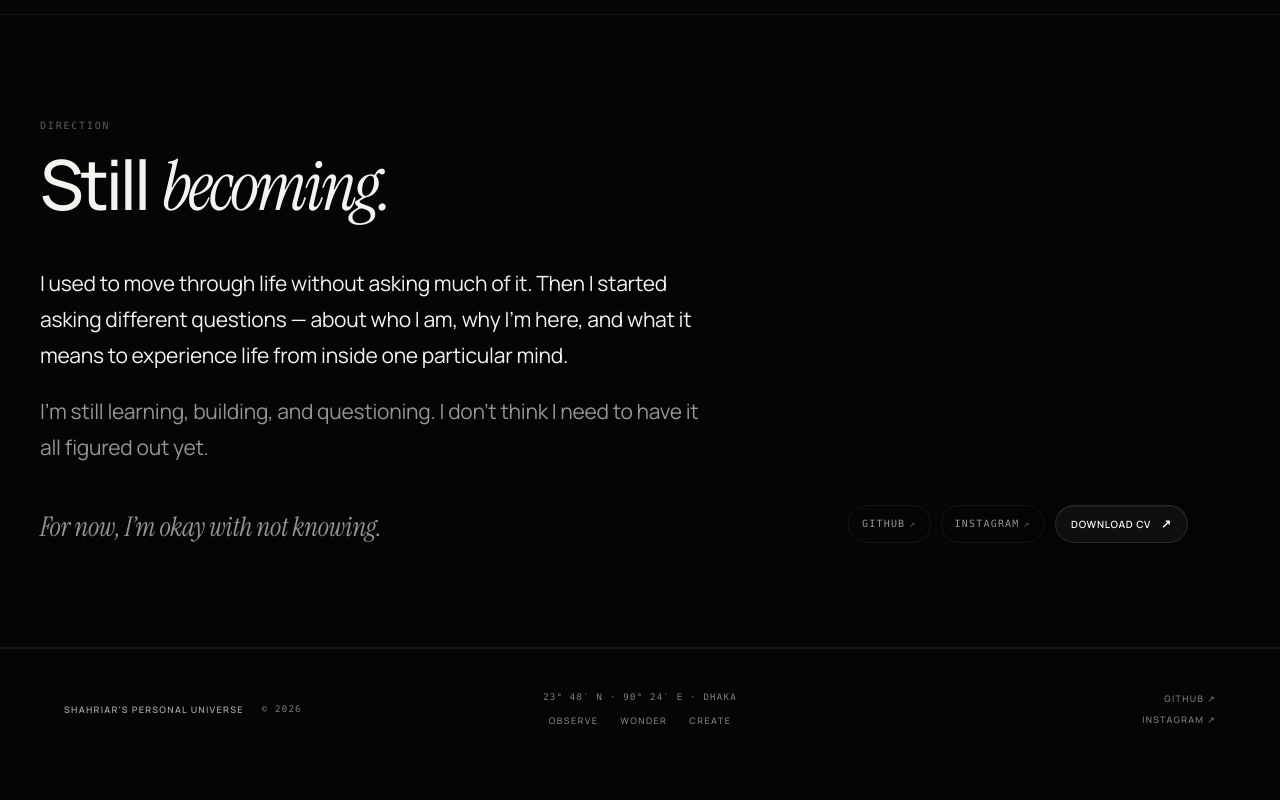
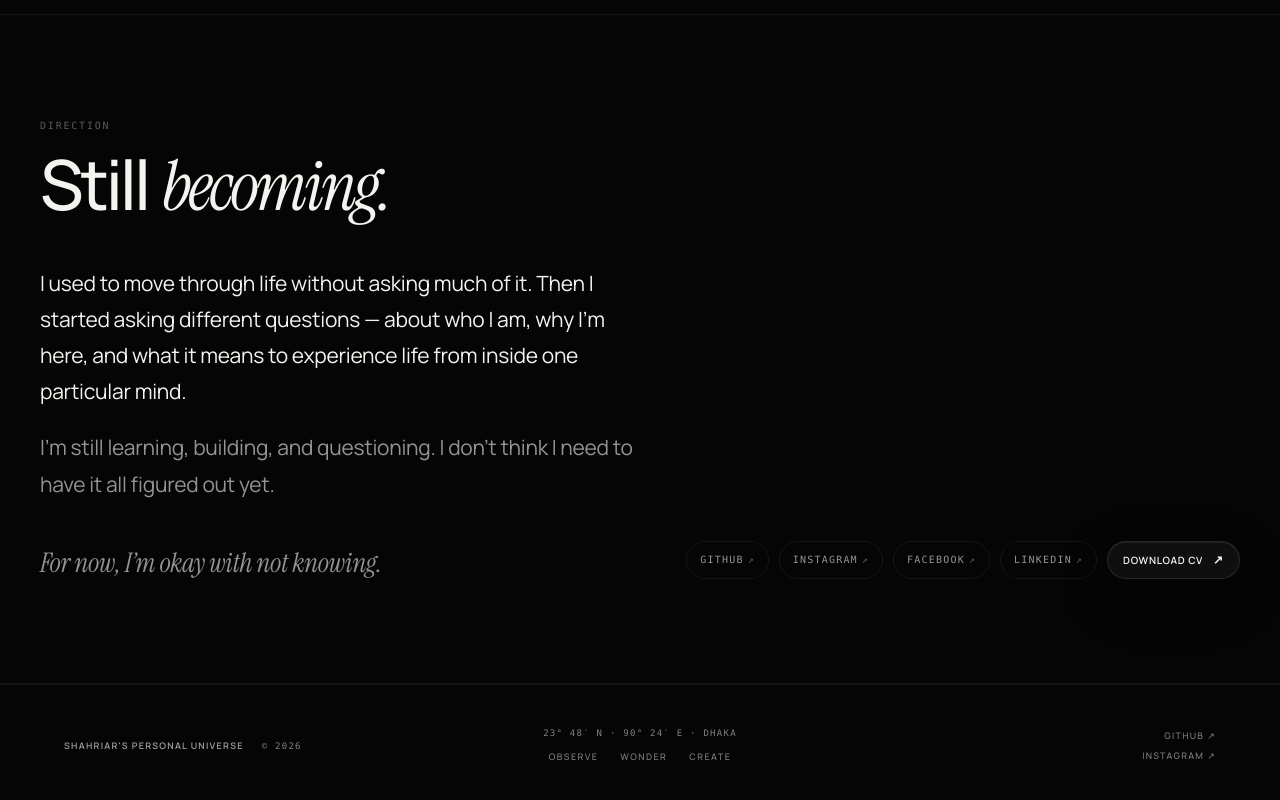
Before and after one commit to shahriarbappy60-ship-it/personal-universe, a React (Vite) app: page /self in a window 1280 px wide. Shown: the part 3606-4406 px from the top of the page. Before the commit the page ends 4376 px from the top, so only its background shows below. Built offline with nearby package versions, Linux system fonts and the light colour scheme.

Commit message:
Add Facebook and LinkedIn to Self page social links

```diff
--- a/src/pages/SelfPage.jsx
+++ b/src/pages/SelfPage.jsx
@@ -147,9 +147,11 @@ export default function SelfPage() {
               <p className="self-v2-direction-closing">For now, I’m okay with not knowing.</p>
             </div>
             <div className="self-v2-direction-action">
-              <div className="self-v2-socials" aria-label="Social profiles">
+              <div className="self-v2-socials" aria-label="Social profiles and CV">
                 <a href="https://github.com/shahriarbappy60-ship-it" target="_blank" rel="noopener noreferrer" className="self-v2-social-link">GITHUB <span>↗</span></a>
                 <a href="https://instagram.com/_shahriar.bappy_" target="_blank" rel="noopener noreferrer" className="self-v2-social-link">INSTAGRAM <span>↗</span></a>
+                <a href="https://www.facebook.com/shahriarbappy2016" target="_blank" rel="noopener noreferrer" className="self-v2-social-link">FACEBOOK <span>↗</span></a>
+                <a href="https://www.linkedin.com/in/shahriar-khan-7985742a9/" target="_blank" rel="noopener noreferrer" className="self-v2-social-link">LINKEDIN <span>↗</span></a>
                 <Button href="/assets/Shahriar_Khan_CV.pdf" variant="outline" icon="↗" ariaLabel="Download Shahriar Khan's Curriculum Vitae as PDF">DOWNLOAD CV</Button>
               </div>
             </div>
```
